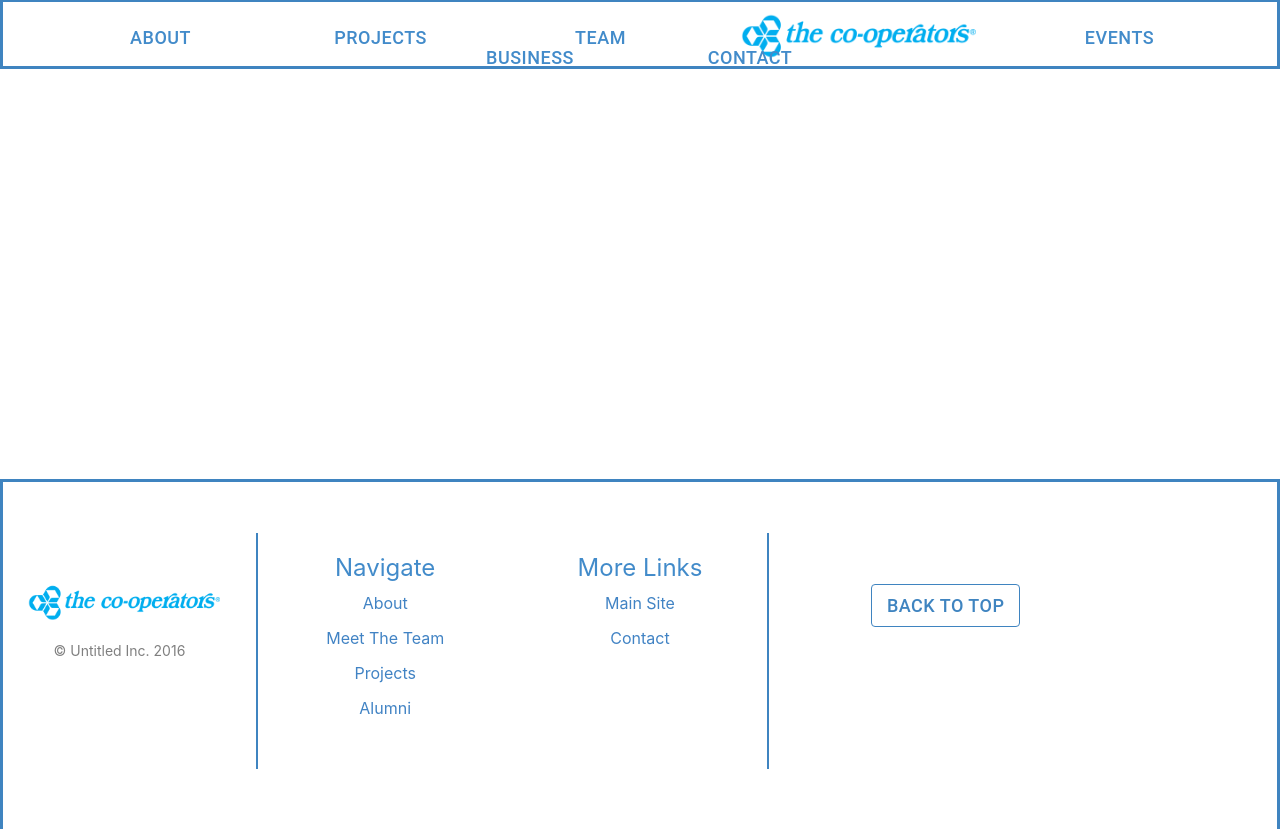
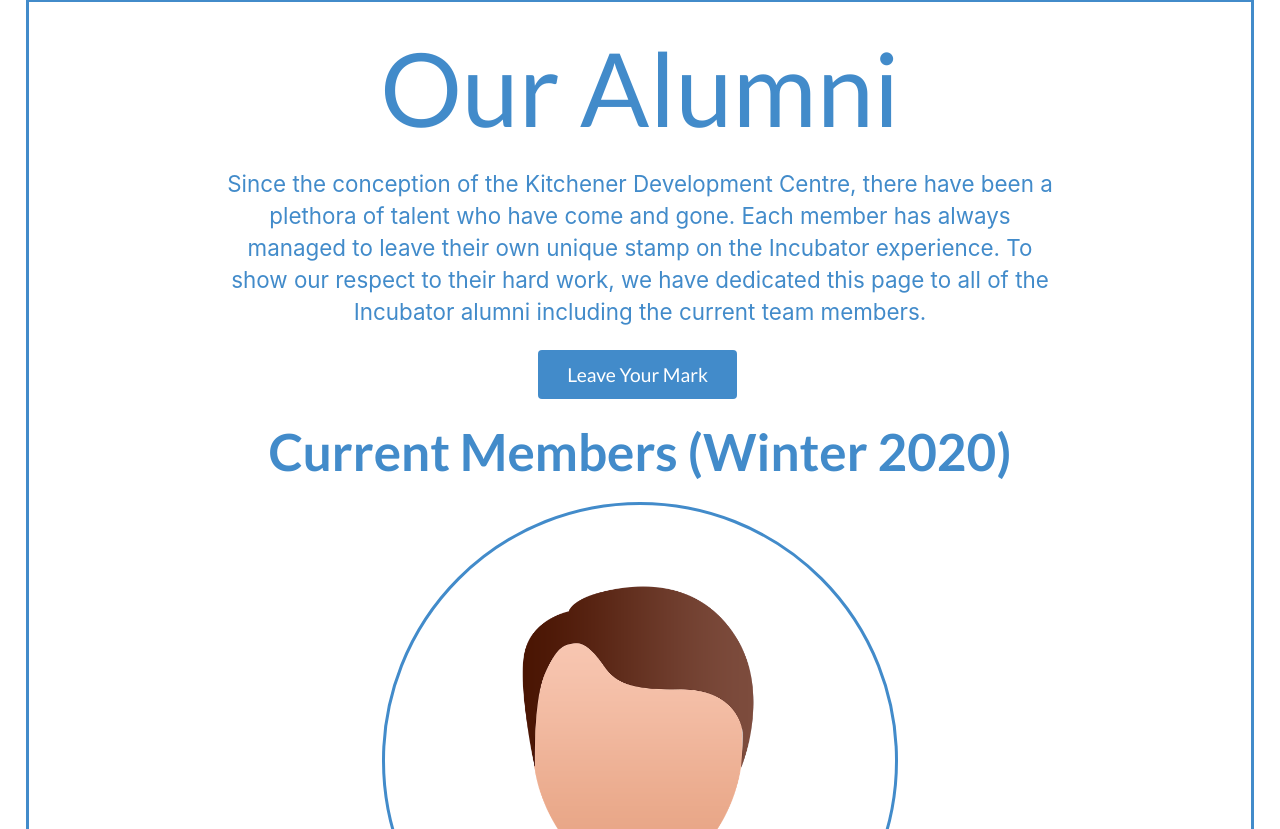
Before and after one commit to pushkurella/kdc-website, a React (Create React App) app: page /team in a window 1280 px wide. Shown: the part 271-1100 px from the top of the page. Built offline with nearby package versions, Linux system fonts and the light colour scheme.

Commit message:
finished most of alumni page

```diff
--- a/src/actions/dummyAlumni.js
+++ b/src/actions/dummyAlumni.js
@@ -49,4 +49,55 @@
     ],
 };
 
-export default [team1];
+const team2 = {
+    termName: 'Current Members (Winter 2020)',
+    teamLead: {
+        name: 'Amy Barrett',
+        description: 'Team Lead',
+        picture: 'insertPictureURL',
+    },
+    team: [
+        {
+            name: 'Pushpak Kurella',
+            description: 'Lead Developer',
+            picture: 'insertPictureURL',
+        },
+        {
+            name: 'Richard Fu',
+            description: 'Co-op Student',
+            picture: 'insertPictureURL',
+        },
+        {
+            name: 'Max Baltrop',
+            description: 'Co-op Student',
+            picture: 'insertPictureURL',
+        },
+        {
+            name: 'Andrzej Sienkiewicz',
+            description: 'Co-op Student',
+            picture: 'insertPictureURL',
+        },
+        {
+            name: 'Dhruv Jain',
+            description: 'Co-op Student',
+            picture: 'insertPictureURL',
+        },
+        {
+            name: 'Kreishanth Raveindiraseelan',
+            description: 'Co-op Student',
+            picture: 'insertPictureURL',
+        },
+        {
+            name: 'Arshia Mathur',
+            description: 'Co-op Student',
+            picture: 'insertPictureURL',
+        },
+        {
+            name: 'Nina Yang',
+            description: 'Co-op Student',
+            picture: 'insertPictureURL',
+        },
+    ],
+};
+
+export default [team1, team2];
--- a/src/components/Alumni.js
+++ b/src/components/Alumni.js
@@ -11,9 +11,6 @@
     render() {
         return (
             <div>
-                {/* header */}
-                <div style={{ height: '50px' }}> Hello!</div>
-
                 <div className="mainBox">
                     <h1 className="alumniHeader">Our Alumni</h1>
                     <p className="descriptionText">
@@ -28,8 +25,8 @@
                     <button className="ui button markButton">
                         Leave Your Mark
                     </button>
-                    {this.props.teams.map(team => {
-                        return <AlumniListElement team={team} />;
+                    {this.props.teams.map((team, index) => {
+                        return <AlumniListElement team={team} key={index} />;
                     })}
                 </div>
             </div>
--- a/src/components/AlumniListElement.js
+++ b/src/components/AlumniListElement.js
@@ -1,16 +1,77 @@
-import React, { Component } from 'react';
-import { fetchTeamInfo } from '../actions';
+import React, { Component, Fragment } from 'react';
 import PersonBox from './PersonBox';
+import '../styles/AlumniListElement.css';
 
 export class AlumniListElement extends Component {
+    _determineColumns(curPersonList) {
+        const curLen = curPersonList.length;
+        if (curLen < 4) {
+            if (curLen === 0) {
+                return null;
+            } else if (curLen === 1) {
+                return (
+                    <div className="sixteen wide column">
+                        <PersonBox person={curPersonList[0]} />
+                    </div>
+                );
+            } else if (curLen === 2) {
+                return (
+                    <Fragment>
+                        <div className="eight wide column">
+                            <PersonBox person={curPersonList[0]} />
+                        </div>
+                        <div className="eight wide column">
+                            <PersonBox person={curPersonList[1]} />
+                        </div>
+                    </Fragment>
+                );
+            } else if (curLen === 3) {
+                return (
+                    <Fragment>
+                        <div className="five wide column">
+                            <PersonBox person={curPersonList[0]} />
+                        </div>
+                        <div className="six wide column">
+                            <PersonBox person={curPersonList[1]} />
+                        </div>
+                        <div className="five wide column">
+                            <PersonBox person={curPersonList[2]} />
+                        </div>
+                    </Fragment>
+                );
+            }
+        } else {
+            return (
+                <Fragment>
+                    {curPersonList.slice(0, 4).map(curPerson => {
+                        return (
+                            <div
+                                className="four wide column"
+                                key={curPerson.name}
+                            >
+                                <PersonBox person={curPerson} />
+                            </div>
+                        );
+                    })}
+                    {this._determineColumns(curPersonList.slice(4))}
+                </Fragment>
+            );
+        }
+    }
     render() {
         const { team } = this.props;
         if (!team) {
             return null;
         }
         return (
-            <div>
-                <PersonBox person={team.teamLead} />
+            <div className="listBox">
+                <h2 className="termHeader">{team.termName}</h2>
+                <div className="ui grid">
+                    <div className="sixteen wide column">
+                        <PersonBox person={team.teamLead} />
+                    </div>
+                    {this._determineColumns(team.team)}
+                </div>
             </div>
         );
     }
--- a/src/components/App.js
+++ b/src/components/App.js
@@ -1,6 +1,7 @@
 import React from 'react';
 import '../styles/App.css';
 import Nav from './Nav';
+import Alumni from './Alumni'
 import Footer from './Footer';
 import { BrowserRouter, Route, Switch } from 'react-router-dom';
 import history from '../history';
@@ -21,7 +22,7 @@
             <Switch>
               <Route path="/about" exact component={Nav} />
               <Route path="/projects" exact component={Nav} />
-              <Route path="/team" exact component={Nav} />
+              <Route path="/team" exact component={Alumni} />
               <Route path="/" exact component={Nav} />
               <Route path="/events" exact component={Nav} />
               <Route path="/business" exact component={Nav} />
--- a/src/components/PersonBox.js
+++ b/src/components/PersonBox.js
@@ -1,24 +1,18 @@
 import React, { Component } from 'react';
 import '../styles/PersonBox.css';
+import headPic from '../head-659652_1920.png';
 
 export class PersonBox extends Component {
     render() {
         const { person } = this.props;
-        console.log(person);
         return (
             <div className="outsideBox">
-                <div
-                    style={{
-                        height: '70px',
-                        width: '70px',
-                        margin: 'auto',
-                        border: '3px solid black',
-                    }}
-                >
-                    {person.picture}
-                </div>
-                <div>{person.name}</div>
-                <div>{person.description}</div>
+                <img
+                    className="ui medium circular image portrait"
+                    src={headPic}
+                />
+                <h3 className="personName">{person.name}</h3>
+                <h4 className="personDescription">{person.description}</h4>
             </div>
         );
     }
--- a/src/styles/Alumni.css
+++ b/src/styles/Alumni.css
@@ -1,30 +1,29 @@
 .mainBox {
-    margin-top: 50px;
     margin-bottom: 50px;
     margin-left: 2%;
     margin-right: 2%;
     border: 3px solid #428bca;
-    padding-left: calc(98% * (215 / 980));
-    padding-right: calc(98% * (215 / 980));
+    padding-left: min(15vw, max(calc(30vw - 90px), 0px));
+    padding-right: min(15vw, max(calc(30vw - 90px), 0px));
     padding-top: 20px;
     text-align: center;
-    height: 1500px;
 }
 
 .alumniHeader {
     color: #428bca;
     font-weight: normal;
+    /* font-size: 8em; */
+    font-size: 8vw;
 }
 
 .descriptionText {
     color: #428bca;
+    font-size: 1.75vw;
 }
 
 .markButton {
     color: white !important;
     background-color: #428bca !important;
-    height: 33px;
     font-weight: normal !important;
-    font-size: min(15px, 3vw) !important;
-    width: min(311px, 80%);
+    font-size: 1.5vw !important;
 }
--- /dev/null
+++ b/src/styles/AlumniListElement.css
@@ -0,0 +1,18 @@
+.listBox {
+    margin-top: 20px;
+    margin-bottom: 20px;
+}
+
+.ui.grid {
+    margin-top: 5px;
+    margin-bottom: 5px;
+}
+
+.column {
+    padding: 3px !important;
+}
+
+.termHeader {
+    color: #428bca;
+    font-size: 4vw;
+}
--- a/src/styles/PersonBox.css
+++ b/src/styles/PersonBox.css
@@ -1,5 +1,23 @@
 .outsideBox {
-    width: 120px;
-    height: 120px;
+    margin: auto;
+    text-align: center;
+}
+
+.portrait {
+    width: 60% !important;
+    border: 3px #428bca solid;
     margin: auto;
 }
+
+.personName {
+    font-size: 2vw;
+    margin: 0px;
+    color: #428bca;
+}
+
+.personDescription {
+    font-size: 1.5vw;
+    margin: 0px;
+    color: #428bca;
+    opacity: 60%;
+}
```
Also changed, not shown: src/head-659652_1920.png (added).
